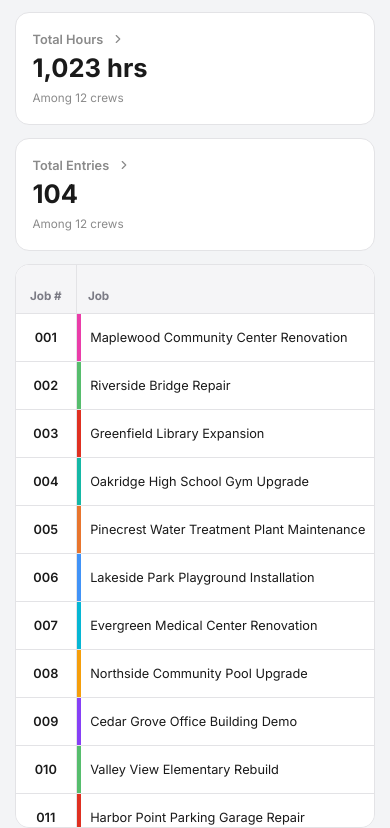
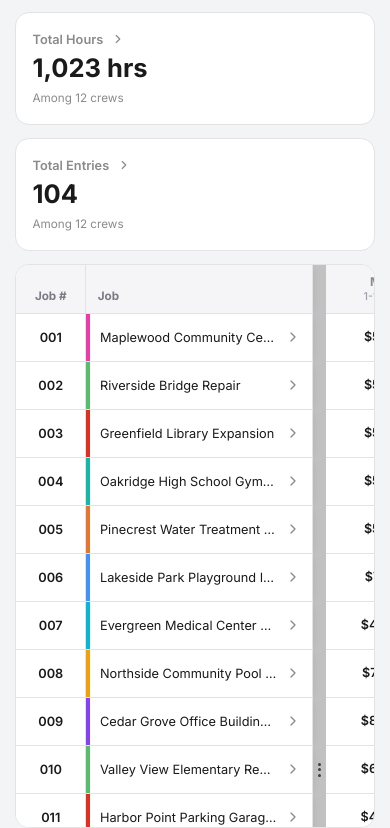
Before and after one commit to App-Stop/ids-web, a React (Vite) app: page /cost-tracking in a window 390 px wide. Shown: the part 1137-1965 px from the top of the page. Built offline with nearby package versions, Linux system fonts and the light colour scheme.

Commit message:
feat: updated UI

```diff
--- a/src/pages/CostTracking.css
+++ b/src/pages/CostTracking.css
@@ -607,8 +607,18 @@
 }
 
 .ct-table--grid {
+  --ct-id-w: 72px;
+  --ct-job-w: 240px;
   width: max-content;
   min-width: 100%;
+}
+
+.ct-col-id-w {
+  width: var(--ct-id-w);
+}
+
+.ct-col-job-w {
+  width: var(--ct-job-w);
 }
 
 .ct-table--grid th,
@@ -617,6 +627,7 @@
   border-bottom: 1px solid var(--border);
   border-right: 1px solid var(--border);
   vertical-align: middle;
+  background: var(--card-bg);
 }
 
 .ct-table--grid thead th {
@@ -626,6 +637,50 @@
   vertical-align: bottom;
   color: #7b7b85;
   background: #f5f5f7;
+}
+
+/* Sticky frozen columns: Job # | Job */
+.ct-table--grid .ct-sticky {
+  position: sticky;
+  z-index: 2;
+  background: var(--card-bg);
+}
+
+.ct-table--grid thead .ct-sticky {
+  z-index: 5;
+  top: 0;
+  background: #f5f5f7;
+}
+
+.ct-table--grid .ct-sticky--id {
+  left: 0;
+  width: var(--ct-id-w);
+  min-width: var(--ct-id-w);
+  max-width: var(--ct-id-w);
+  z-index: 3;
+  box-sizing: border-box;
+}
+
+.ct-table--grid thead .ct-sticky--id {
+  z-index: 6;
+}
+
+.ct-table--grid .ct-sticky--job {
+  left: var(--ct-id-w);
+  width: var(--ct-job-w);
+  min-width: var(--ct-job-w);
+  max-width: var(--ct-job-w);
+  z-index: 2;
+  box-sizing: border-box;
+  box-shadow: 4px 0 8px -4px rgba(0, 0, 0, 0.08);
+}
+
+.ct-table--grid thead .ct-sticky--job {
+  z-index: 5;
+}
+
+.ct-table--grid tbody tr:hover .ct-sticky {
+  background: #fafafa;
 }
 
 .ct-table--grid td:not(.ct-grid-divider) {
@@ -846,6 +901,8 @@
   }
 
   .ct-table--grid {
+    --ct-id-w: 56px;
+    --ct-job-w: 180px;
     min-width: 1120px;
   }
 
--- a/src/pages/CostTracking.tsx
+++ b/src/pages/CostTracking.tsx
@@ -591,7 +591,7 @@ export default function CostTracking() {
         onCollapsedChange={setSidebarCollapsed}
       />
 
-      <main className="dash__main ct-main" style={{ zoom }}>
+      <main className="dash__main ct-main" style={zoom !== 1 ? { zoom } : undefined}>
         <div className="ct-topbar">
           <label className="topbar__search ct-search">
             <MagnifyingGlass size={18} weight="regular" />
@@ -727,8 +727,8 @@ export default function CostTracking() {
           {tab === 'jobs' ? (
             <table className={`ct-table ct-table--grid${metaVisible ? ' ct-table--meta' : ''}`}>
               <colgroup>
-                <col style={{ width: isPhone ? '56px' : '72px' }} />
-                <col style={{ width: isPhone ? '180px' : '240px' }} />
+                <col className="ct-col-id-w" />
+                <col className="ct-col-job-w" />
                 {metaVisible && <col style={{ width: isPhone ? '92px' : '120px' }} />}
                 {metaVisible && <col style={{ width: isPhone ? '104px' : '140px' }} />}
                 {metaVisible && <col style={{ width: isPhone ? '96px' : '130px' }} />}
@@ -742,8 +742,8 @@ export default function CostTracking() {
               </colgroup>
               <thead>
                 <tr>
-                  <th>Job #</th>
-                  <th>Job</th>
+                  <th className="ct-sticky ct-sticky--id">Job #</th>
+                  <th className="ct-sticky ct-sticky--job">Job</th>
                   {metaVisible && <th>Total Contract</th>}
                   {metaVisible && <th>Labor Budget per Proposal</th>}
                   {metaVisible && <th>Balance Left To Spend</th>}
@@ -764,10 +764,10 @@ export default function CostTracking() {
               <tbody>
                 {filteredJobRows.map((row, rowIndex) => (
                   <tr key={row.id}>
-                    <td className="ct-id-cell">
+                    <td className="ct-id-cell ct-sticky ct-sticky--id">
                       {row.id.replace(/^#/, '')}
                     </td>
-                    <td className="ct-job-cell">
+                    <td className="ct-job-cell ct-sticky ct-sticky--job">
                       <span className="ct-job-bar" style={{ background: row.color }} />
                       <button type="button" className="ct-name-cell" onClick={() => openJobDetails(row)}>
                         <span className="ct-job-title" title={row.jobName}>
--- a/src/pages/Crew.tsx
+++ b/src/pages/Crew.tsx
@@ -471,12 +471,12 @@ export default function Crew() {
                     <input type="checkbox" />
                   </th>
                   <th>Roster ID</th>
-                  <th>Name</th>
-                  <th>Crew Assigned</th>
-                  <th>Role</th>
-                  <th>Hourly Rate ($)</th>
-                  <th>Status</th>
-                  <th>Action</th>
+                  <th className="crew-center">Name</th>
+                  <th className="crew-center">Crew Assigned</th>
+                  <th className="crew-center">Role</th>
+                  <th className="crew-center">Hourly Rate ($)</th>
+                  <th className="crew-center">Status</th>
+                  <th className="crew-center">Action</th>
                 </tr>
               </thead>
               <tbody>
@@ -486,13 +486,13 @@ export default function Crew() {
                       <input type="checkbox" />
                     </td>
                     <td className="crew-id-cell crew-id-cell--roster">#{row.rosterId}</td>
-                    <td>
+                    <td className="crew-center">
                       <div className="crew-name-cell">
                         <img className="crew-avatar" src={row.avatar} alt="" />
                         {row.name}
                       </div>
                     </td>
-                    <td className={row.crewName ? 'crew-assigned-td' : undefined}>
+                    <td className={row.crewName ? 'crew-assigned-td crew-center' : 'crew-center'}>
                       {row.crewName ? (
                         <>
                           <span
@@ -517,12 +517,12 @@ export default function Crew() {
                         <span className="crew-job-cell__unassigned">Unassigned</span>
                       )}
                     </td>
-                    <td>{row.role}</td>
-                    <td>{row.rate}</td>
-                    <td>
+                    <td className="crew-center">{row.role}</td>
+                    <td className="crew-center">{row.rate}</td>
+                    <td className="crew-center">
                       <StatusPill status={row.status} />
                     </td>
-                    <td>
+                    <td className="crew-center">
                       <button type="button" className="crew-edit-btn" onClick={() => setFlow({ type: 'editMember', member: row })}>
                         <Icon.Edit width={15} height={15} />
                       </button>
--- a/src/pages/JobManagement.tsx
+++ b/src/pages/JobManagement.tsx
@@ -169,7 +169,7 @@ export default function JobsManagement() {
     <div className="dash">
       <Sidebar active="Jobs Management" />
 
-      <main className="dash__main jm-main">
+      <main className="dash__main jm-main" style={zoom !== 1 ? { zoom } : undefined}>
         <Topbar
           extra={
             <ZoomControl
@@ -227,11 +227,7 @@ export default function JobsManagement() {
           </div>
         </div>
 
-        <div
-          className="jm-table-wrap"
-          style={{ zoom, width: `${100 / zoom}%` }}
-          ref={tableWrapRef}
-        >
+        <div className="jm-table-wrap" ref={tableWrapRef}>
           <table className="jm-table">
             <colgroup>
               <col className="jm-col-id-w" />
--- a/src/pages/JobsManagement.css
+++ b/src/pages/JobsManagement.css
@@ -201,14 +201,14 @@
   background: #f5f5f7;
 }
 
-/* Sticky frozen columns: Job ID | color bar | Job Name */
+/* Sticky frozen columns: Job ID | Job Name (scroll container must not use CSS zoom) */
 .jm-sticky {
   position: sticky;
   z-index: 2;
   background: var(--card-bg);
 }
 
-thead .jm-sticky {
+.jm-table thead .jm-sticky {
   z-index: 5;
   background: #f5f5f7;
 }
@@ -221,13 +221,13 @@ thead .jm-sticky {
   padding-left: 0.65rem !important;
   padding-right: 0.75rem !important;
   z-index: 3;
-  position: sticky;
   box-sizing: border-box;
   overflow: visible;
 }
 
-thead .jm-sticky--id {
+.jm-table thead .jm-sticky--id {
   z-index: 6;
+  top: 0;
   background: #f5f5f7;
 }
 
@@ -237,15 +237,14 @@ thead .jm-sticky--id {
   min-width: var(--jm-name-w);
   max-width: var(--jm-name-w);
   z-index: 2;
-  position: sticky;
   box-sizing: border-box;
-  overflow: hidden;
   border-right: 1px solid var(--border);
   box-shadow: 4px 0 8px -4px rgba(0, 0, 0, 0.08);
 }
 
-thead .jm-sticky--name {
+.jm-table thead .jm-sticky--name {
   z-index: 5;
+  top: 0;
   background: #f5f5f7;
 }
 
@@ -301,7 +300,6 @@ thead .jm-sticky--name {
   color: var(--ink);
   white-space: nowrap;
   line-height: 1.35;
-  overflow: hidden;
 }
 
 /* Color bar on the right edge of Job ID = between Job ID and Job Name */
@@ -537,7 +535,7 @@ thead .jm-sticky--name {
   }
 
   .jm-sticky,
-  thead .jm-sticky {
+  .jm-table thead .jm-sticky {
     position: static;
     left: auto;
     z-index: auto;
```
